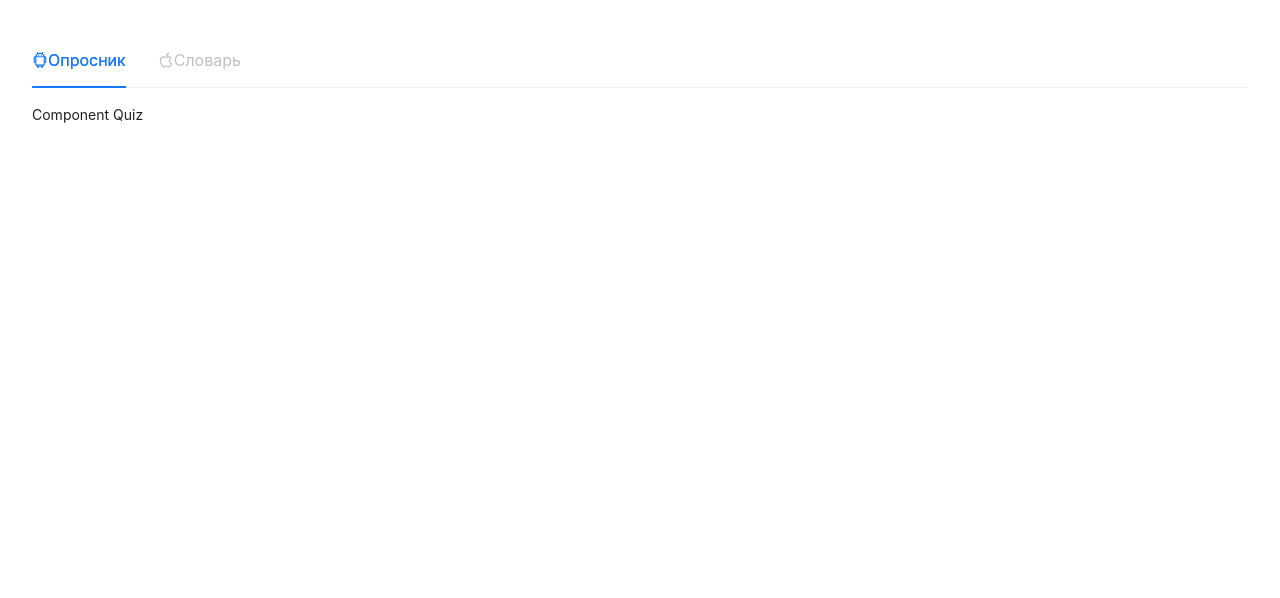
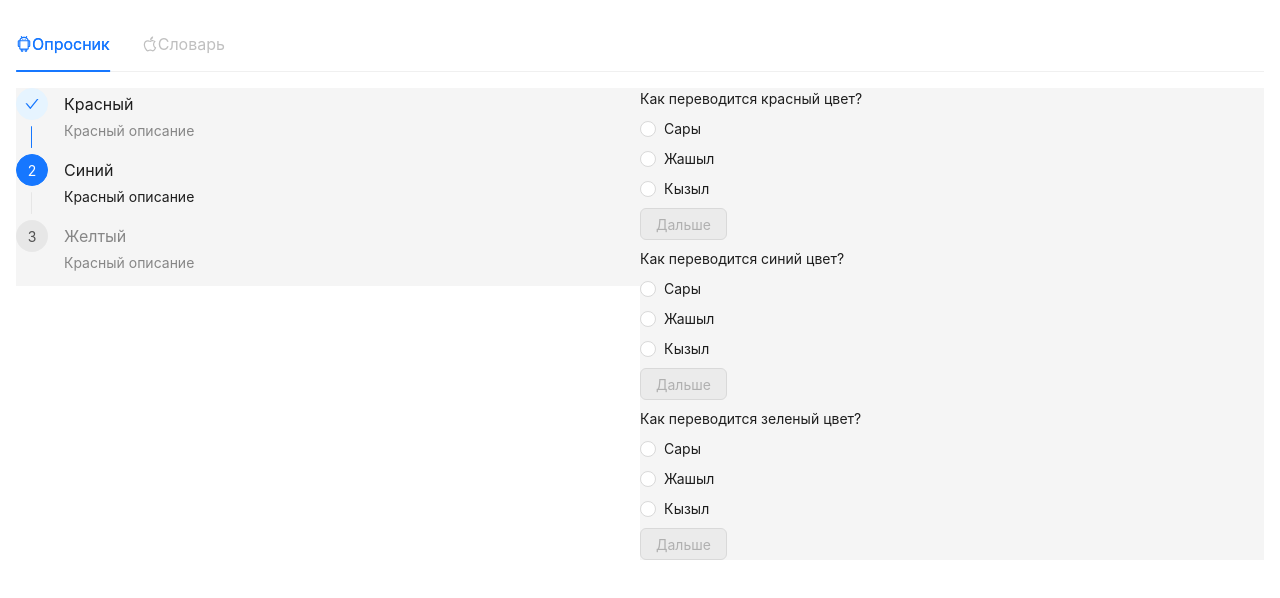
Before and after one commit to VADMARK223/kg, a React (Create React App) app: page / in a window 1280 px wide. Shown: the top 598 px of the page. Built offline with nearby package versions, Linux system fonts and the light colour scheme.

Commit message:
Right component.

```diff
--- a/src/App.tsx
+++ b/src/App.tsx
@@ -23,7 +23,7 @@ function App (): JSX.Element {
     <Tabs
       items={items}
       size={'large'}
-      style={{ margin: 32 }}
+      style={{ margin: 16 }}
     />
   )
 }
--- /dev/null
+++ b/src/components/quiz/Left.tsx
@@ -0,0 +1,33 @@
+/**
+ * Компонент левой части опросника
+ *
+ * @author Markitanov Vadim
+ * @since 09.03.2023
+ */
+import React from 'react'
+import { Steps, Layout } from 'antd'
+
+const Left = (): JSX.Element => {
+  return (
+    <Layout>
+      <Steps
+        direction={'vertical'}
+        current={1}
+        items={[
+          {
+            title: 'Красный',
+            description: 'Красный описание'
+          }, {
+            title: 'Синий',
+            description: 'Красный описание'
+          }, {
+            title: 'Желтый',
+            description: 'Красный описание'
+          }
+        ]}
+      />
+    </Layout>
+  )
+}
+
+export default Left
--- a/src/components/quiz/Quiz.tsx
+++ b/src/components/quiz/Quiz.tsx
@@ -5,12 +5,20 @@
  * @since 09.03.2023
  */
 import React from 'react'
+import Left from './Left'
+import { Row, Col } from 'antd'
+import Right from './right/Right'
 
 const Quiz = (): JSX.Element => {
   return (
-    <div>
-      Component Quiz
-    </div>
+    <Row>
+      <Col span={12}>
+        <Left/>
+      </Col>
+      <Col span={12}>
+        <Right/>
+      </Col>
+    </Row>
   )
 }
 
--- /dev/null
+++ b/src/components/quiz/right/Question.tsx
@@ -0,0 +1,60 @@
+/**
+ * Компонент вопроса
+ *
+ * @author Markitanov Vadim
+ * @since 09.03.2023
+ */
+import React, { useState, useEffect } from 'react'
+import type { RadioChangeEvent } from 'antd'
+import { Radio, Space, Button, Tooltip } from 'antd'
+
+const NEXT_BUTTON_TOOLTIP = 'Следующий вопрос'
+const NEXT_BUTTON_TOOLTIP_DISABLED = 'Выберите вариант ответа'
+
+interface QuestionProps {
+  title: string
+}
+
+const Question = (data: QuestionProps): JSX.Element => {
+  const [value, setValue] = useState(0)
+  const [nextButtonDisabled, setNextButtonDisabled] = useState(true)
+  const [nextButtonTooltip, setNextButtonTooltip] = useState('')
+
+  /**
+   * Эффект устанавливает доступность кнопки в зависимости от выбранного ответа
+   */
+  useEffect(() => {
+    if (value !== 0) {
+      setNextButtonDisabled(false)
+    }
+  }, [value])
+
+  /**
+   * Эффект подсказку кнопки в зависимости от её доступности
+   */
+  useEffect(() => {
+    setNextButtonTooltip(nextButtonDisabled ? NEXT_BUTTON_TOOLTIP_DISABLED : NEXT_BUTTON_TOOLTIP)
+  }, [nextButtonDisabled])
+
+  const onChange = (e: RadioChangeEvent): void => {
+    setValue(e.target.value)
+  }
+
+  return (
+    <Space direction={'vertical'}>
+      {data.title}
+      <Radio.Group onChange={onChange} value={value}>
+        <Space direction={'vertical'}>
+          <Radio value={1}>Сары</Radio>
+          <Radio value={2}>Жашыл</Radio>
+          <Radio value={3}>Кызыл</Radio>
+        </Space>
+      </Radio.Group>
+      <Tooltip title={nextButtonTooltip} placement={'right'}>
+        <Button type={'primary'} disabled={nextButtonDisabled}>Дальше</Button>
+      </Tooltip>
+    </Space>
+  )
+}
+
+export default Question
--- /dev/null
+++ b/src/components/quiz/right/Right.tsx
@@ -0,0 +1,23 @@
+/**
+ * Компонент правой части опросника
+ *
+ * @author Markitanov Vadim
+ * @since 10.03.2023
+ */
+import React from 'react'
+import { Layout, Space } from 'antd'
+import Question from './Question'
+
+const Right = (): JSX.Element => {
+  return (
+    <Layout>
+      <Space direction={'vertical'}>
+        <Question title={'Как переводится красный цвет?'}/>
+        <Question title={'Как переводится синий цвет?'}/>
+        <Question title={'Как переводится зеленый цвет?'}/>
+      </Space>
+    </Layout>
+  )
+}
+
+export default Right
--- a/tsconfig.json
+++ b/tsconfig.json
@@ -21,7 +21,7 @@
     "jsx": "react-jsx"
   },
   "include": [
-    "src",
+    "src/**/*",
     "src/additional.d.ts"
   ]
 }
```
Also changed, not shown: .eslintrc.js.
